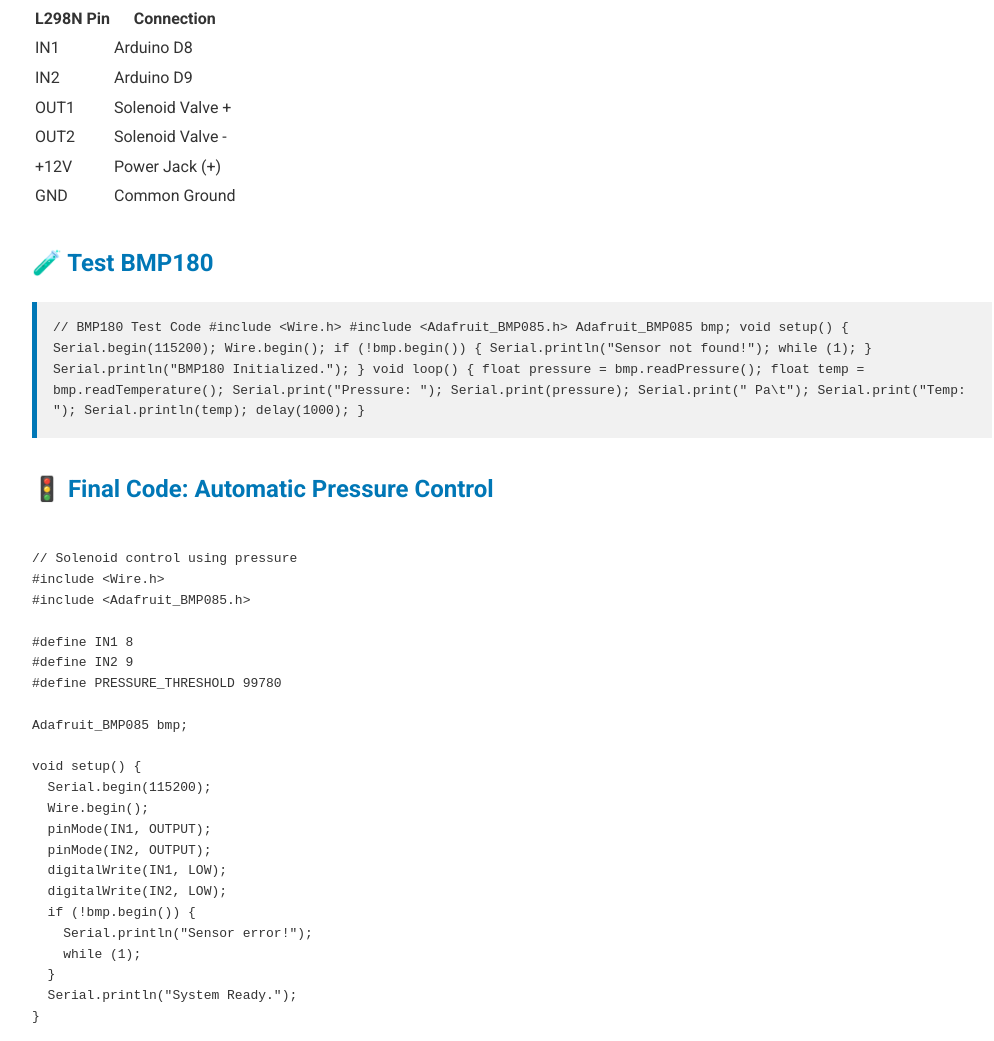
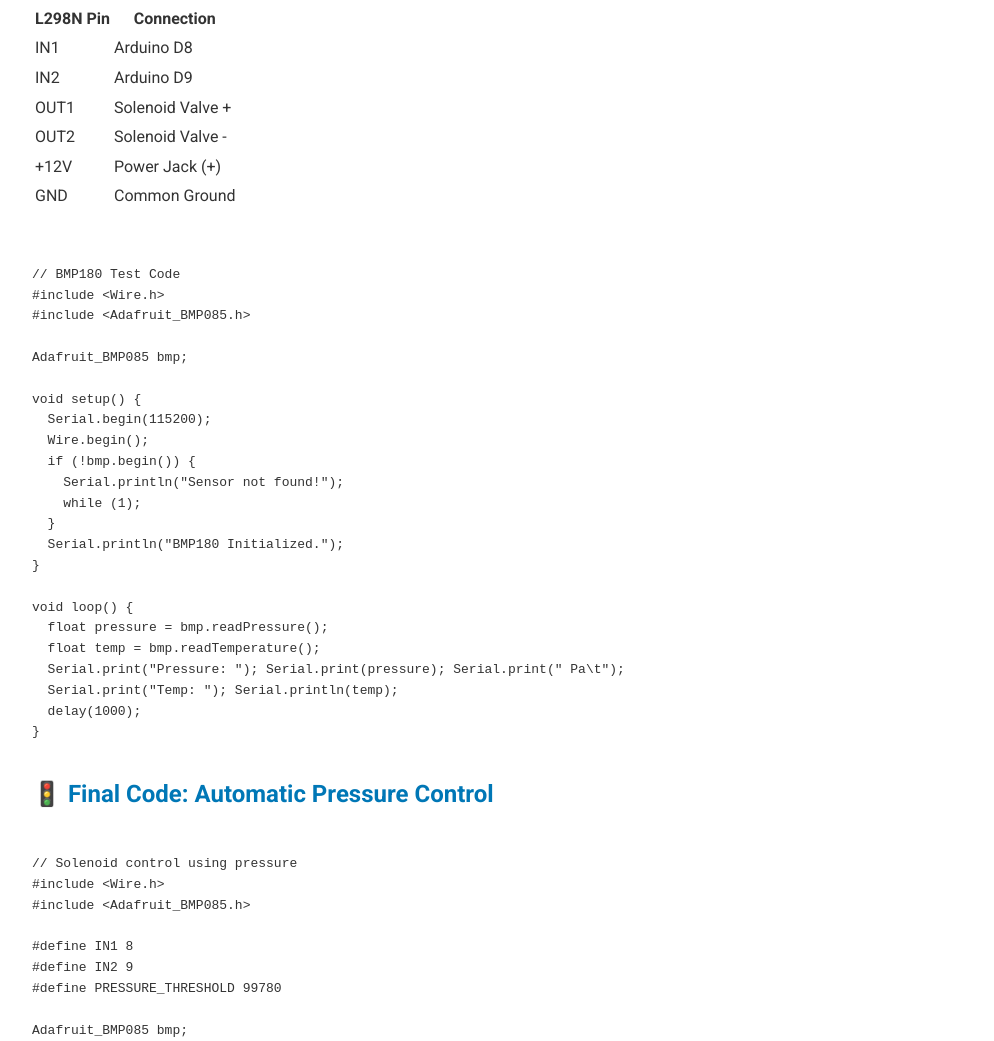
Before and after one commit to KalingVikram-Singh/kalingvikram_singh, a plain HTML site: page Pressure_regulator.html in a window 1280 px wide. Shown: the part 2923-3964 px from the top of the page, without its empty margins (128-1122 px from the left). Drawn offline with nearby package versions, Linux system fonts and the light colour scheme.

Commit message:
Update Pressure_regulator.html

```diff
--- a/Pressure_regulator.html
+++ b/Pressure_regulator.html
@@ -172,9 +172,7 @@
     </table>
   </section>
 
-  <section>
-    <h2>🧪 Test BMP180</h2>
-    <div class="code-block">
+  <section><pre><code>
 // BMP180 Test Code
 #include &lt;Wire.h&gt;
 #include &lt;Adafruit_BMP085.h&gt;
@@ -198,7 +196,8 @@ void loop() {
   Serial.print("Temp: "); Serial.println(temp);
   delay(1000);
 }
-    </div>
+</code></pre>
+
   </section>
 
  <section>
```
